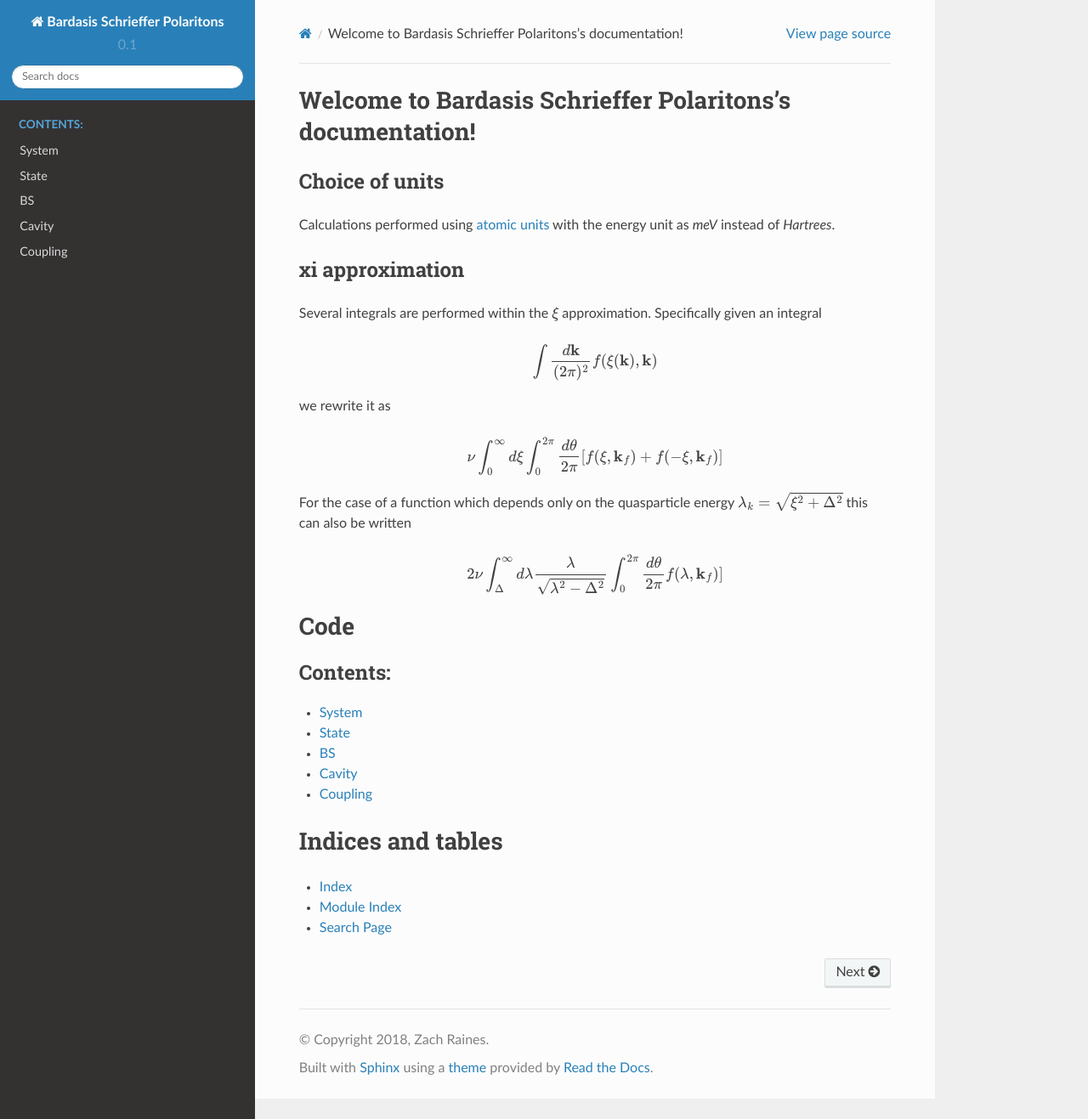
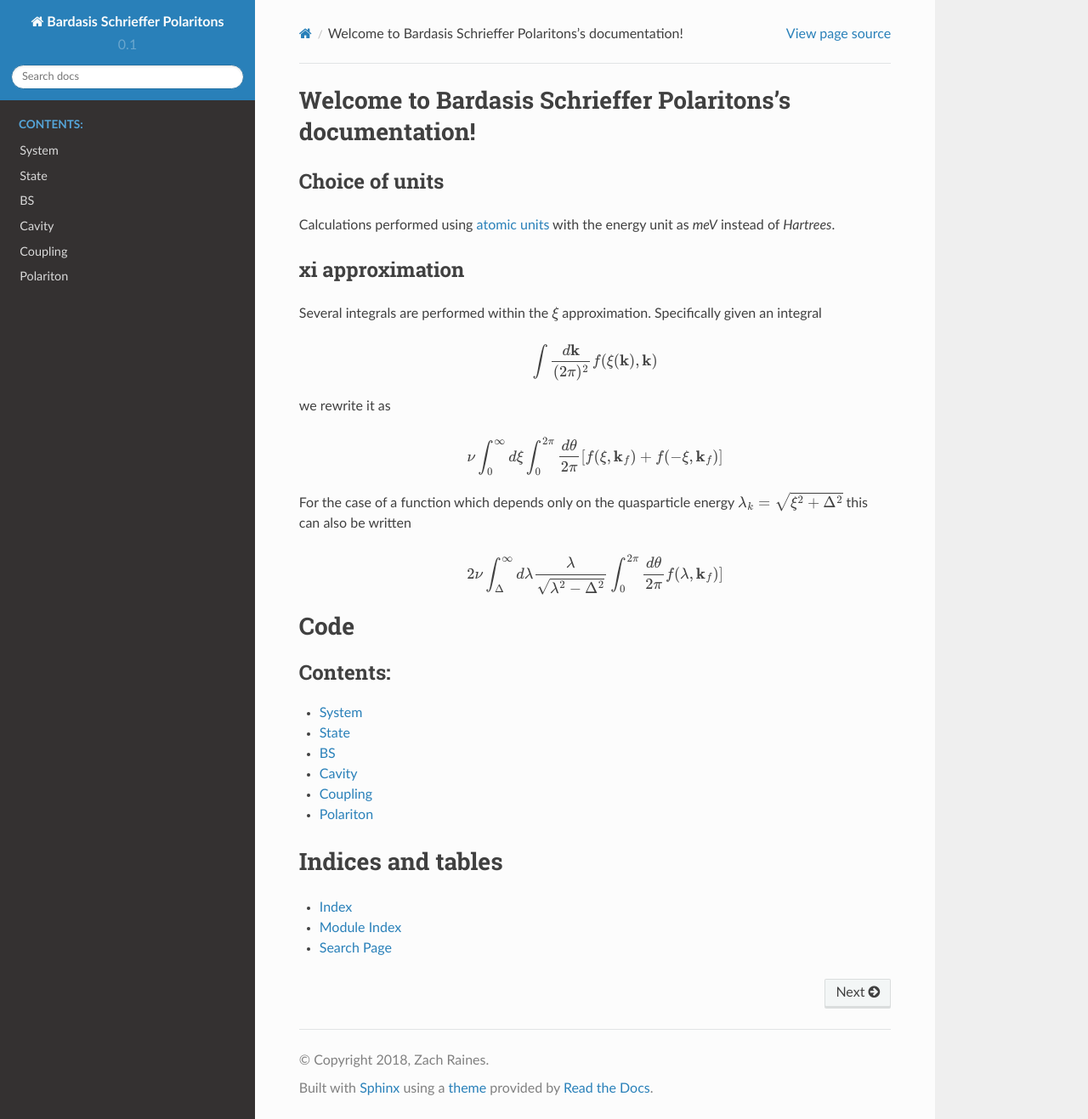
Before and after one commit to raineszm/cavity-superconductor-polaritons, a Sphinx documentation site: the page built from python/doc/source/index.rst, in a window 1280 px wide and 1317 px high. Shown: the whole window at 85% size. Built offline with Sphinx 7.4.7 and the Read the Docs theme 2.0.0, drawn with Linux system fonts in a browser that asks for light colours; formulas are drawn with MathJax 3.

Commit message:
Document polariton class

```diff
--- a/python/doc/source/conf.py
+++ b/python/doc/source/conf.py
@@ -37,7 +37,7 @@
 
 # breathe_projects = {"bardasis_schrieffer": "../xml/"}
 breathe_projects_source = {
-    "bardasis_schrieffer": ("../../../include", ['system.h', 'bs.h', 'coupling.h', 'cavity.h', 'state.h'])}
+    "bardasis_schrieffer": ("../../../include", ['system.h', 'bs.h', 'coupling.h', 'cavity.h', 'state.h', 'polariton.h'])}
 
 breathe_default_project = "bardasis_schrieffer"
 
--- a/python/doc/source/index.rst
+++ b/python/doc/source/index.rst
@@ -50,6 +50,7 @@
    bs
    cavity
    coupling
+   polariton
 
 
 
--- /dev/null
+++ b/python/doc/source/polariton.rst
@@ -0,0 +1,4 @@
+Polariton
+=========
+
+.. autodoxygenfile:: polariton.h
```
Also changed, not shown: 2 other files.
